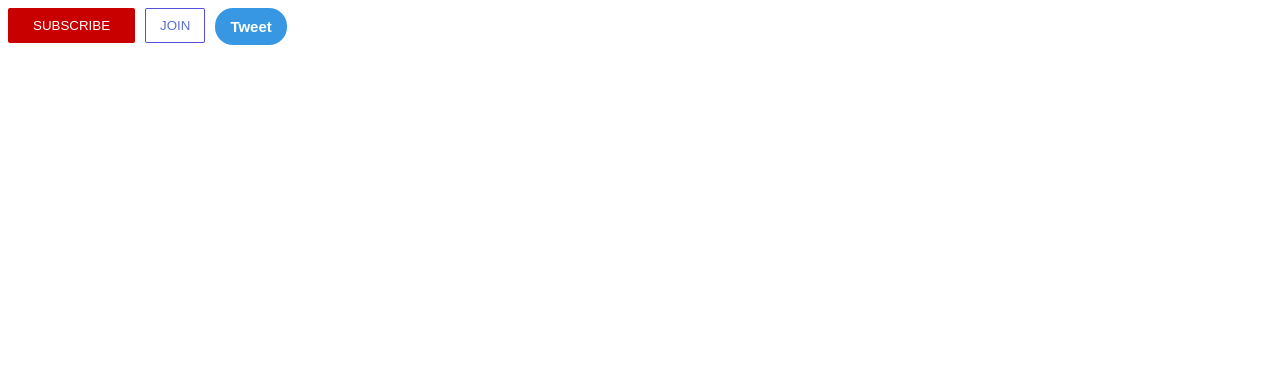
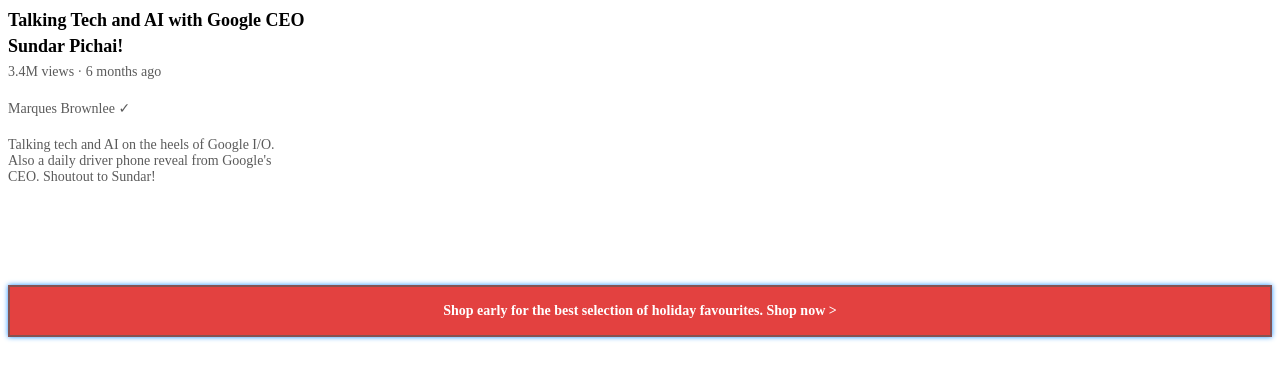
Before and after one commit to BalaKrishnaBaddii/Youtube-with-React, a React (Create React App) app: page / in a window 1280 px wide. Shown: the top 380 px of the page. Built offline with nearby package versions, Linux system fonts and the light colour scheme.

Commit message:
text alignments

```diff
--- /dev/null
+++ b/src/CSS-Basics/Text-Styles/textStyle.css
@@ -0,0 +1,51 @@
+p {
+  font-style: sans-serif;
+  margin: 0px;
+}
+
+.video-title {
+  font-size: 18px;
+  font-weight: bold;
+  width: 300px;
+  line-height: 1.6rem;
+  margin-bottom: 5px;
+}
+
+.video-stats {
+  font-size: 14px;
+  color: rgb(91, 91, 91);
+}
+
+.video-author {
+  font-size: 14px;
+  color: rgb(91, 91, 91);
+  margin-top: 20px;
+  margin-bottom: 20px;
+}
+
+.video-description {
+  font-size: 14px;
+  color: rgb(91, 91, 91);
+  width: 280px;
+  margin-bottom: 100px;
+}
+
+.apple-text {
+  font-size: 14px;
+  margin-bottom: 50px;
+  background-color: rgb(227, 65, 64);
+  color: #fff;
+  text-align: center;
+  padding: 18px 0px;
+  font-weight: bold;
+  outline: 2px solid rgb(133, 82, 82);
+  outline-offset: -2px;
+  box-shadow: 0px 0px 5px dodgerblue;
+  cursor: pointer;
+}
+
+.shop-link:hover {
+  text-decoration: underline;
+  cursor: pointer;
+  text-decoration-color: #fff;
+}
--- /dev/null
+++ b/src/CSS-Basics/Text-Styles/textStyles.js
@@ -0,0 +1,24 @@
+import "./textStyle.css";
+
+export function TextStyle() {
+  return (
+    <div>
+      <p className="video-title">
+        Talking Tech and AI with Google CEO Sundar Pichai!
+      </p>
+
+      <p className="video-stats">3.4M views &#183; 6 months ago</p>
+
+      <p className="video-author">Marques Brownlee &#10003;</p>
+      <p className="video-description">
+        Talking tech and AI on the heels of Google I/O. Also a daily driver
+        phone reveal from Google's CEO. Shoutout to Sundar!
+      </p>
+
+      <p className="apple-text">
+        Shop early for the best selection of holiday favourites.{" "}
+        <span className="shop-link">Shop now &#62;</span>
+      </p>
+    </div>
+  );
+}
--- a/src/index.js
+++ b/src/index.js
@@ -2,11 +2,12 @@
 import reactdom from "react-dom/client";
 import App from "./App";
 import Buttons from "./CSS-Basics/Buttons/buttons";
+import { TextStyle } from "./CSS-Basics/Text-Styles/textStyles";
 
 const root = reactdom.createRoot(document.getElementById("root"));
 
 root.render(
   <React.StrictMode>
-    <Buttons />
+    <TextStyle />
   </React.StrictMode>
 );
```
